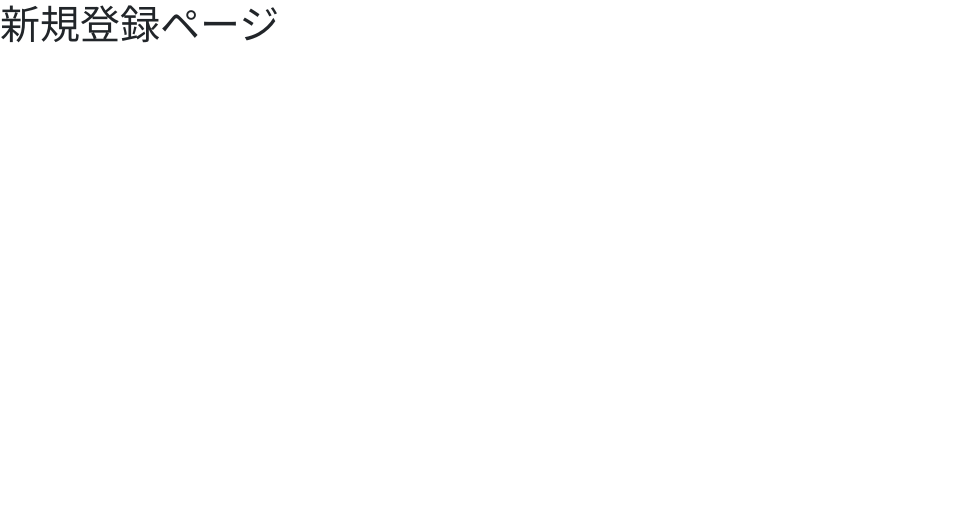
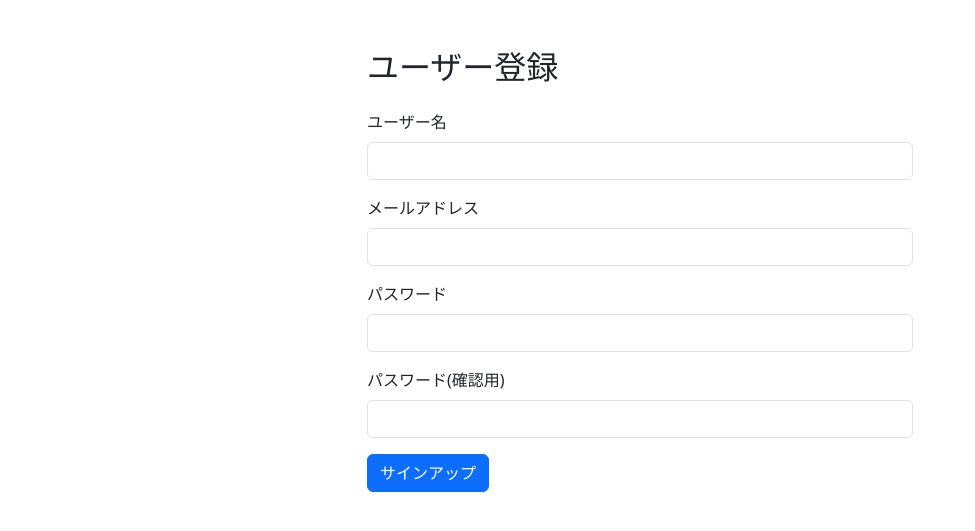
Before and after one commit to Hackathon-Spring-2024-TeamG/team-g-app, a Flask app: page /signup in a window 1280 px wide. Shown: the top 531 px of the page, without its empty margins (0-975 px from the left). Run offline with Flask 2, Linux system fonts and the light colour scheme.

Commit message:
ユーザー登録ページを修正（仮）

```diff
--- a/ChatApp/templates/registration/signup.html
+++ b/ChatApp/templates/registration/signup.html
@@ -1,3 +1,30 @@
-{% extends "base.html" %}
+{% extends "registration/base.html" %}
 
-{% block body %}<h1>新規登録ページ</h1>{% endblock %}
+{% block body %}
+    <div class="container mt-5">
+        <div class="row">
+            <div class="col-md-6 offset-md-3">
+                <h2 class="mb-4">ユーザー登録</h2>
+                <form>
+                    <div class="mb-3">
+                        <label for="username" class="form-label">ユーザー名</label>
+                        <input type="text" class="form-control" id="username" required>
+                    </div>
+                    <div class="mb-3">
+                        <label for="email" class="form-label">メールアドレス</label>
+                        <input type="email" class="form-control" id="email" required>
+                    </div>
+                    <div class="mb-3">
+                        <label for="password" class="form-label">パスワード</label>
+                        <input type="password" class="form-control" id="password" required>
+                    </div>
+                    <div class="mb-3">
+                        <label for="password_confirmation" class="form-label">パスワード(確認用)</label>
+                        <input type="password" class="form-control" id="password_confirmation" required>
+                    </div>
+                    <button type="submit" class="btn btn-primary">サインアップ</button>
+                </form>
+            </div>
+        </div>
+    </div>
+{% endblock %}
```
